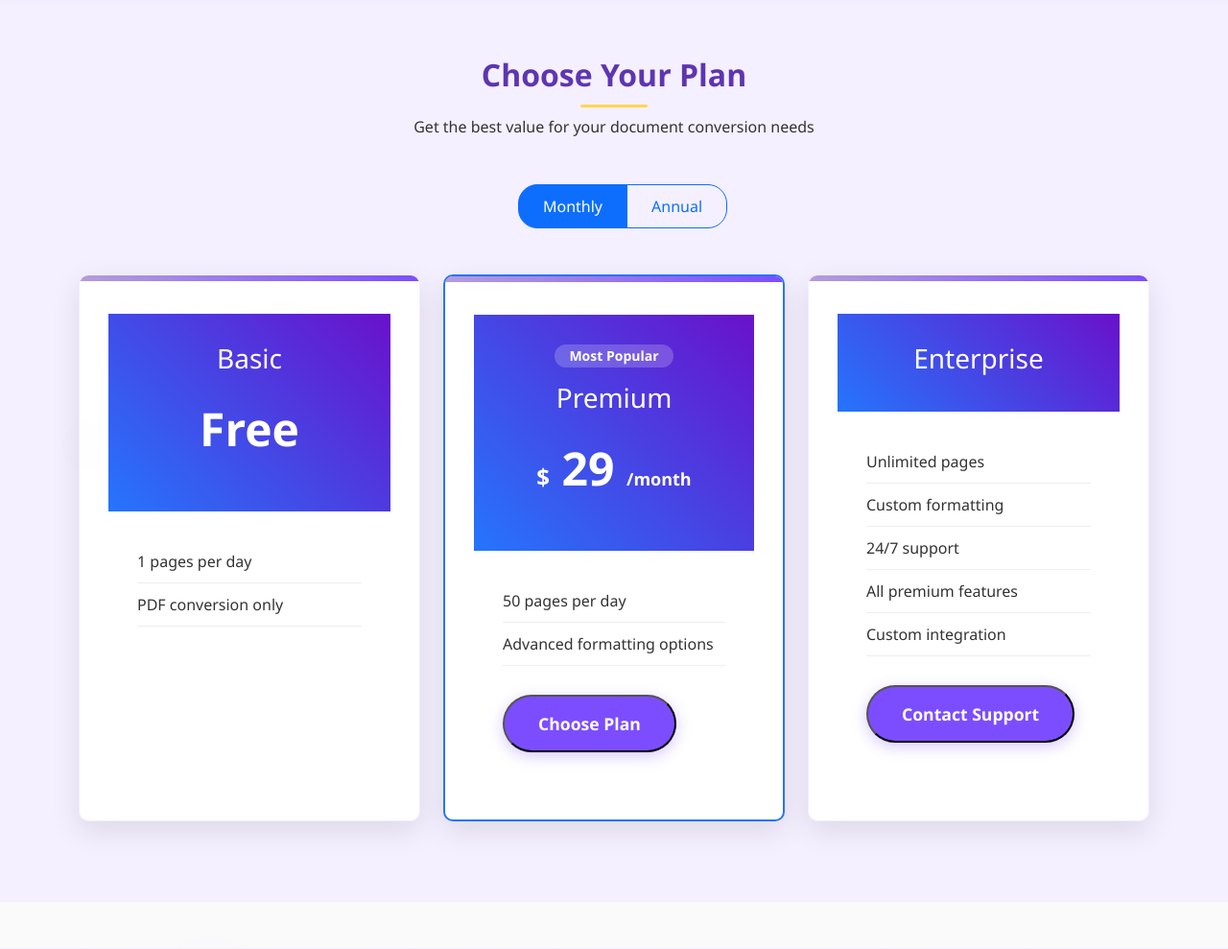
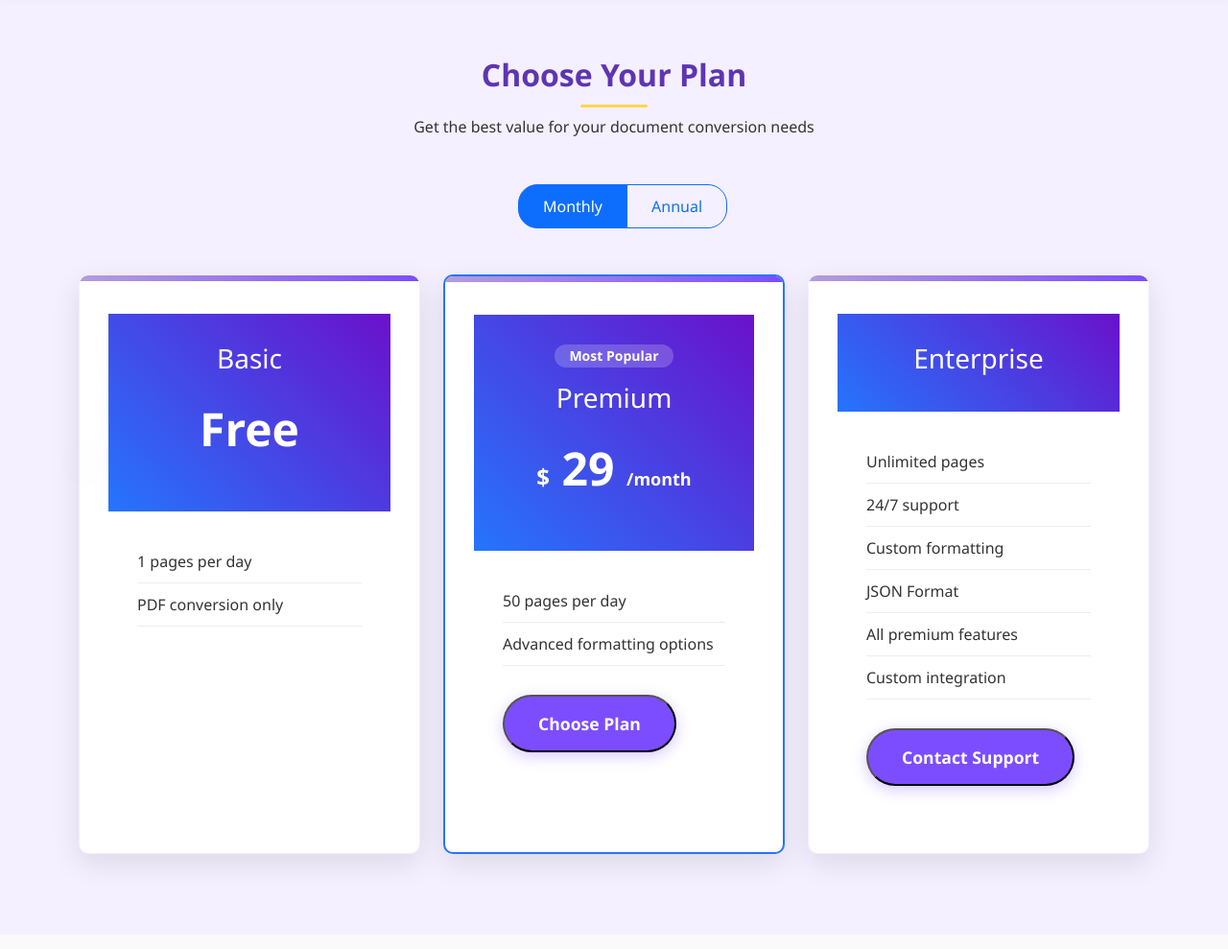
Before and after one commit to Zeecoworld/fimiff, a Flask app: page /pricing in a window 1280 px wide. Shown: the part 71-1060 px from the top of the page at 96% size. Run offline with Flask 3, Linux system fonts and the light colour scheme; parts of the project's set-up code (start-up, migrations or seed data) failed here and were passed over; some libraries are stand-ins or nearby versions.

Commit message:
Update pricing.html

```diff
--- a/templates/pricing.html
+++ b/templates/pricing.html
@@ -68,8 +68,9 @@
                     <div class="card-body">
                         <ul class="features-list">
                             <li>Unlimited pages</li>
+                            <li>24/7 support</li>
                             <li>Custom formatting</li>
-                            <li>24/7 support</li>
+                            <li>JSON Format</li>
                             <li>All premium features</li>
                             <li>Custom integration</li>
                         </ul>
```
